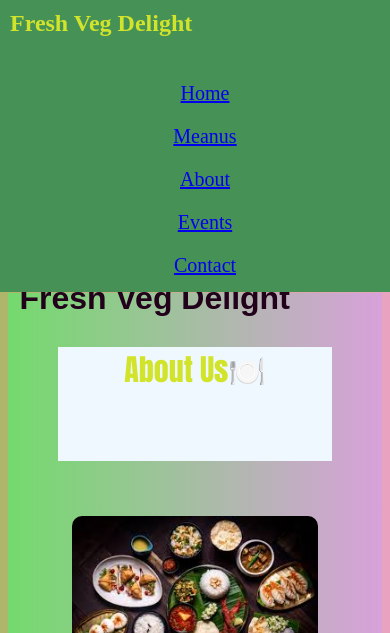
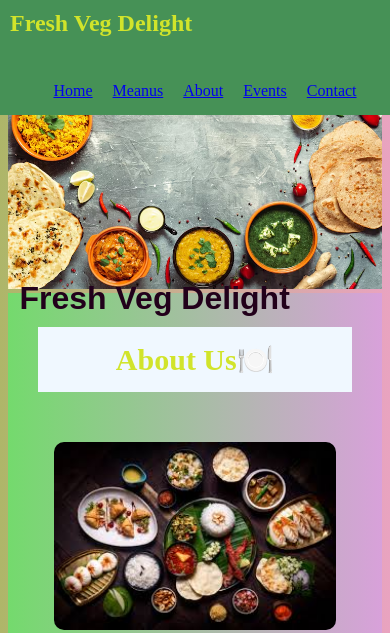
Before and after one commit to geetha0705/restaurant-website, a plain HTML site: page index.html in a window 390 px wide. Shown: the top 633 px of the page. Drawn offline with Linux system fonts and the light colour scheme.

Commit message:
Update index.html

```diff
--- a/index.html
+++ b/index.html
@@ -23,12 +23,11 @@
         color: rgb(34, 1, 27);
       }
       .about h2{
-        background-color: aliceblue;
-        font-family: Impact, Haettenschweiler, 'Arial Narrow Bold', sans-serif;
-        font-size: 40px;
-        justify-content: center;
-        height: 3cm;
-      }
+    background-color: aliceblue;
+    font-size: 40px;
+    padding: 15px;
+    margin-bottom: 20px;
+}
       nav{
     padding: 10px;
 }
@@ -330,7 +329,9 @@ width: 100%;
   .e1,.e2,.e3{
     width: 90%;
   }
-
+.about{
+    padding: 30px;
+}
   .bak img{
     height: auto;
   }
@@ -344,6 +345,19 @@ width: 100%;
     font-size: 30px;
   }
 
+}
+@media screen and (max-width:768px){
+
+  .topp{
+      flex-direction: row;
+      flex-wrap: wrap;
+      justify-content: center;
+      gap: 10px;
+  }
+
+  .topp a{
+      font-size: 16px;
+  }
 }
 html{
     scroll-behavior: smooth;
```
